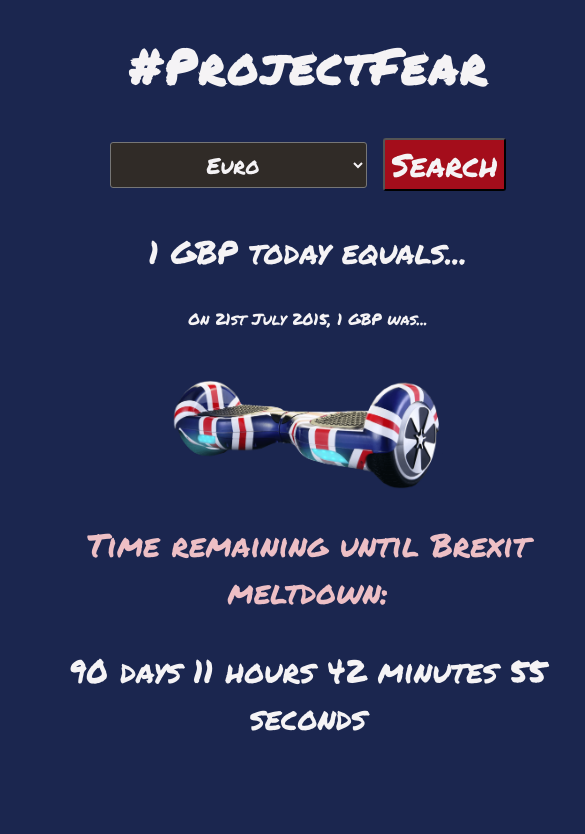
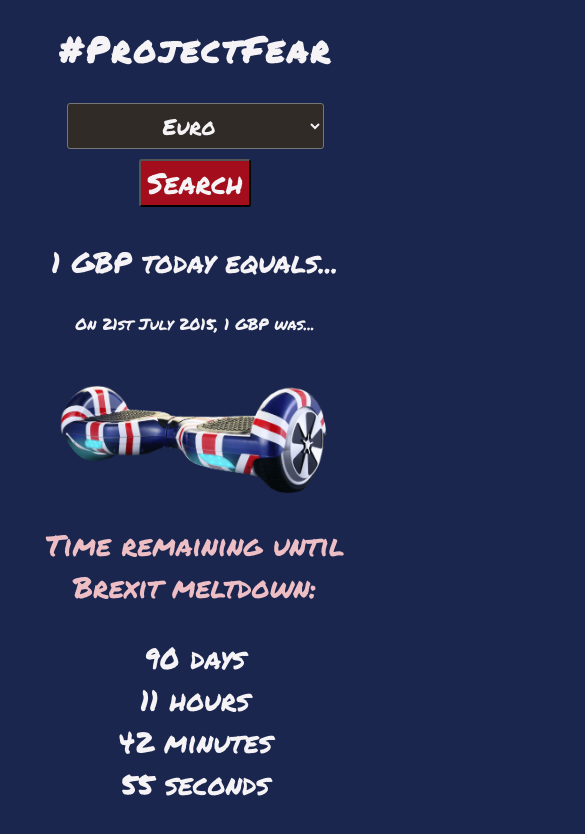
Before and after one commit to fac-17/week-5-dgjm, a website: page public/index.html in a window 390 px wide. Shown: the top 834 px of the page, 585 px wide, since content can reach past the window. Drawn offline with Linux system fonts and the light colour scheme; files that its build step writes are made by us from their sources; files whose address does not match are found by name.

Commit message:
Minor responsiveness changes

```diff
--- a/public/index.js
+++ b/public/index.js
@@ -50,7 +50,7 @@
   var seconds = Math.floor((t % (1000 * 60)) / 1000);
   document.getElementById(
     "countdown-time"
-  ).innerText = `${days} days ${hours} hours ${minutes} minutes ${seconds} seconds`;
+  ).innerText = `${days} days\n${hours} hours\n${minutes} minutes\n${seconds} seconds`;
 }
 
 // document.onload = alert("test");
--- a/public/style.css
+++ b/public/style.css
@@ -7,11 +7,13 @@
 }
 
 body {
-  min-width: 600px;
+  display: block;
+  max-width: 600px;
+  margin: 0px auto;
 }
 
 h1 {
-  font-size: 3em;
+  font-size: 2.2em;
   letter-spacing: 3px;
 }
 
@@ -34,26 +36,23 @@
 
 
 #search {
-  /* height: 4em;
-  width: 8em; */
   margin: 5px;
-  font-size: 2em;
+  font-size: 1.8em;
   background-color: #a40d1b;
   border-radius: 3px;
   cursor: pointer;
 }
 
 #result-display {
-  font-size: 2em;
-  /* border-style: solid; */
+  font-size: 1.8em;
 }
 
 
 #countdown-copy {
   color: #EDBFC5;
-  font-size: 2rem;
+  font-size: 1.8rem;
 }
 
 #countdown-time {
-  font-size: 2rem;
+  font-size: 1.8rem;
 }
```
